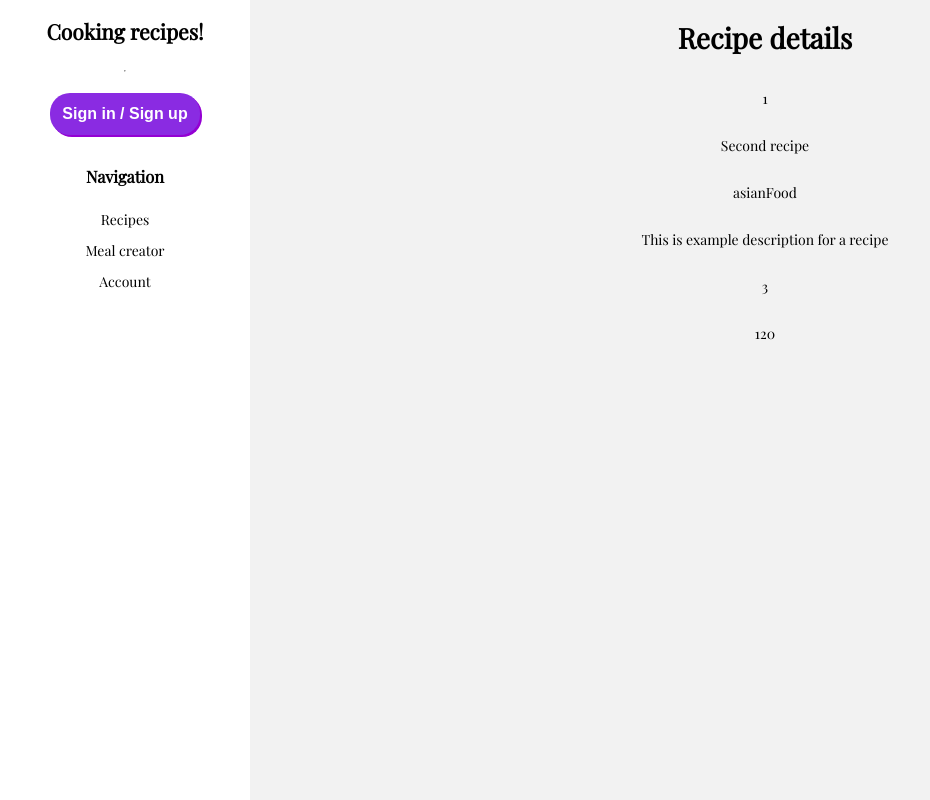
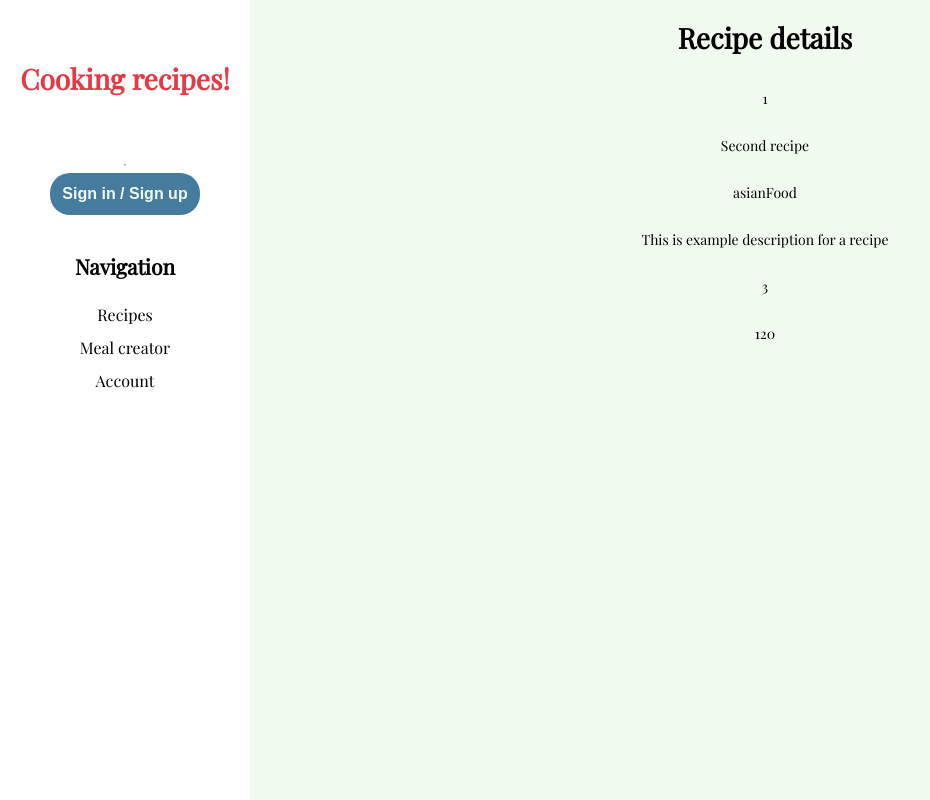
Before and after one commit to Michlithr/cooking-recipes, a Vue app: page /recipeDetails/1 in a window 1280 px wide. Shown: the whole page, without its empty margins (0-930 px from the left). Built offline with nearby package versions, Linux system fonts and the light colour scheme.

Commit message:
added website main colors, refactored stylings

```diff
--- a/src/components/SearchRecipes.vue
+++ b/src/components/SearchRecipes.vue
@@ -24,7 +24,10 @@ const searchPhrase = ref("");
   box-shadow: 1px grey;
 
   .icon {
-    margin: 8px;
+    padding: 8px;
+    border-top-left-radius: 20px;
+    border-bottom-left-radius: 20px;
+    color: $primary;
   }
 
   input {
--- a/src/components/SideMenu.vue
+++ b/src/components/SideMenu.vue
@@ -12,10 +12,10 @@ function returnHome() {
 
 <template>
   <div class="menu-container">
-    <h2 @click="returnHome">Cooking recipes!</h2>
+    <h1 @click="returnHome">Cooking recipes!</h1>
     <hr />
     <button>Sign in / Sign up</button>
-    <h3>Navigation</h3>
+    <h2>Navigation</h2>
     <nav class="navigation-menu">
       <a>Recipes</a>
       <a>Meal creator</a>
@@ -32,20 +32,22 @@ function returnHome() {
   flex-direction: column;
   align-items: center;
   justify-content: flex-start;
-  background: $header__bg;
-  box-shadow: 1px gray;
+  background: $white__bg;
+
+  h1 {
+    margin: 60px 0;
+    color: $primary;
+  }
 
   button {
+    margin-bottom: 20px;
     padding: 12px;
-    margin: 14px 0;
     border-radius: 20px;
     border: none;
-    box-shadow: 2px 2px darkviolet;
-    background: blueviolet;
-    color: white;
+    background: $accent;
+    color: $font-light;
     font-size: 16px;
     font-weight: bold;
-  }
   }
 
   .navigation-menu {
@@ -55,6 +57,8 @@ function returnHome() {
 
     a {
       margin: 6px 0;
+      font-size: 16px;
+    }
   }
 }
 </style>
--- a/src/scss/_variables.scss
+++ b/src/scss/_variables.scss
@@ -1,3 +1,9 @@
-$header__bg: #fff;
-$main__bg: #f2f2f2;
+$primary: #e63946;
+$accent: #457b9d;
+$accent-dark: #1d3557;
+$accent-light: #a8dadc;
+$background-light: #f1faee;
+
 $white__bg: #fff;
+
+$font-light: #f1faee;
--- a/src/scss/custom.scss
+++ b/src/scss/custom.scss
@@ -11,7 +11,7 @@
     margin: 0;
     font-size: 1rem;
     font-family: "PlayfairDisplay", sans-serif;
-    background-color: $main__bg;
+    background-color: $background-light;
     scroll-behavior: smooth;
   }
 }
```
Lines whose indentation alone changed are shown as unchanged.
